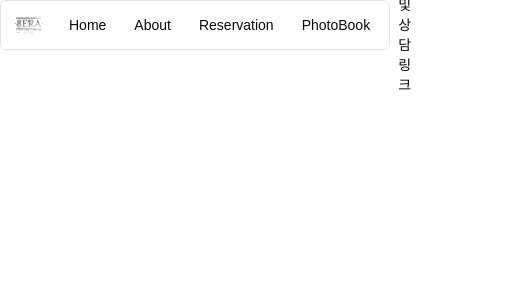
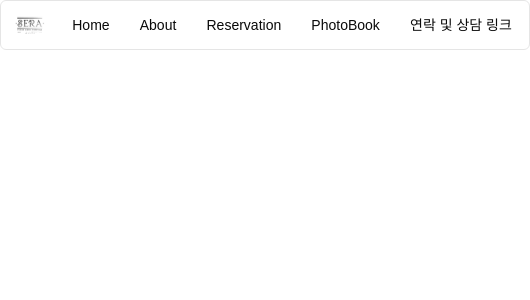
Before and after one commit to GanziMan/BodyBooker, a Next.js app: page / in a window 390 px wide. Shown: the top 300 px of the page, 530 px wide, since content can reach past the window. Built offline with nearby package versions, Linux system fonts and the light colour scheme.

Commit message:
Fix: 사용하지 않는 css 수정

```diff
--- a/src/app/(main)/home/HomeCarouselForm.tsx
+++ b/src/app/(main)/home/HomeCarouselForm.tsx
@@ -14,7 +14,7 @@ import Image from "next/image";
 export default function HomeCarouselForm() {
   return (
     <div className="w-full grid grid-rows-[20px_1fr_20px] items-center justify-items-center min-h-screen gap-16 font-[family-name:var(--font-geist-sans)]">
-      <Carousel className="w-full" plugins={[Autoplay({ delay: 2000 })]}>
+      <Carousel className="w-full">
         <CarouselContent>
           {Array.from({ length: 16 }).map((_, index) => (
             <CarouselItem key={index}>
--- a/src/app/layout.tsx
+++ b/src/app/layout.tsx
@@ -29,7 +29,7 @@ export default function RootLayout({
   return (
     <html lang="en">
       <body
-        className={`${geistSans.variable} ${geistMono.variable} antialiased`}
+        className={`${geistSans.variable} ${geistMono.variable} antialiased min-w-[530px]`}
       >
         <ToastProvider />
         <PageContainer>
--- a/src/app/page.tsx
+++ b/src/app/page.tsx
@@ -2,6 +2,6 @@
 
 export default function Home() {
   return (
-    <div className="w-full grid grid-rows-[20px_1fr_20px] items-center justify-items-center min-h-screen gap-16 sm:p-20 font-[family-name:var(--font-geist-sans)]"></div>
+    <div className="w-full grid grid-rows-[20px_1fr_20px] items-center justify-items-center min-h-screen gap-16 sm:font-[family-name:var(--font-geist-sans)]"></div>
   );
 }
--- a/src/components/Dialog.tsx
+++ b/src/components/Dialog.tsx
@@ -62,7 +62,7 @@ export function DialogComponent({ date }: { date: Date }) {
         </Button>
       </DialogTrigger>
 
-      <DialogContent className="sm:max-w-[425px]">
+      <DialogContent>
         <form onSubmit={handleSubmit(onSubmit)}>
           <DialogHeader>
             <DialogTitle>바디프로필 예약 일정</DialogTitle>
```
